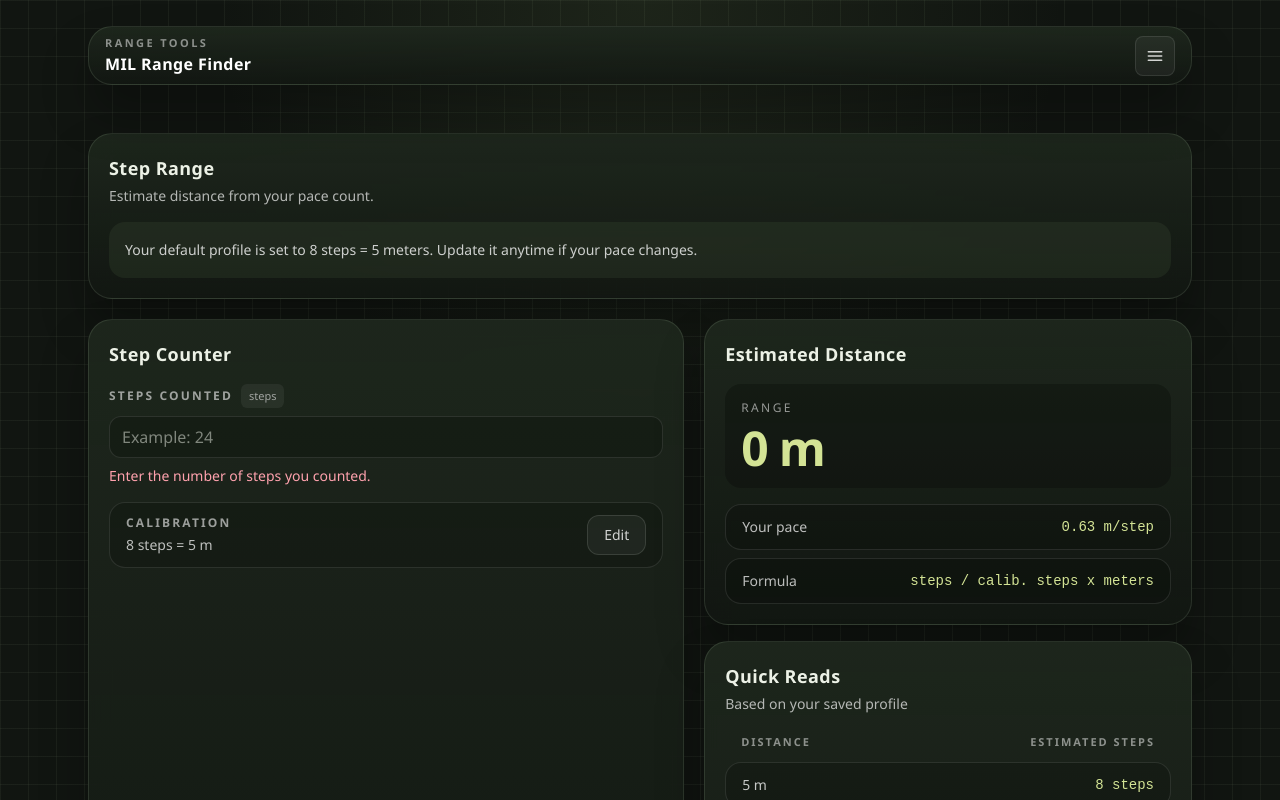
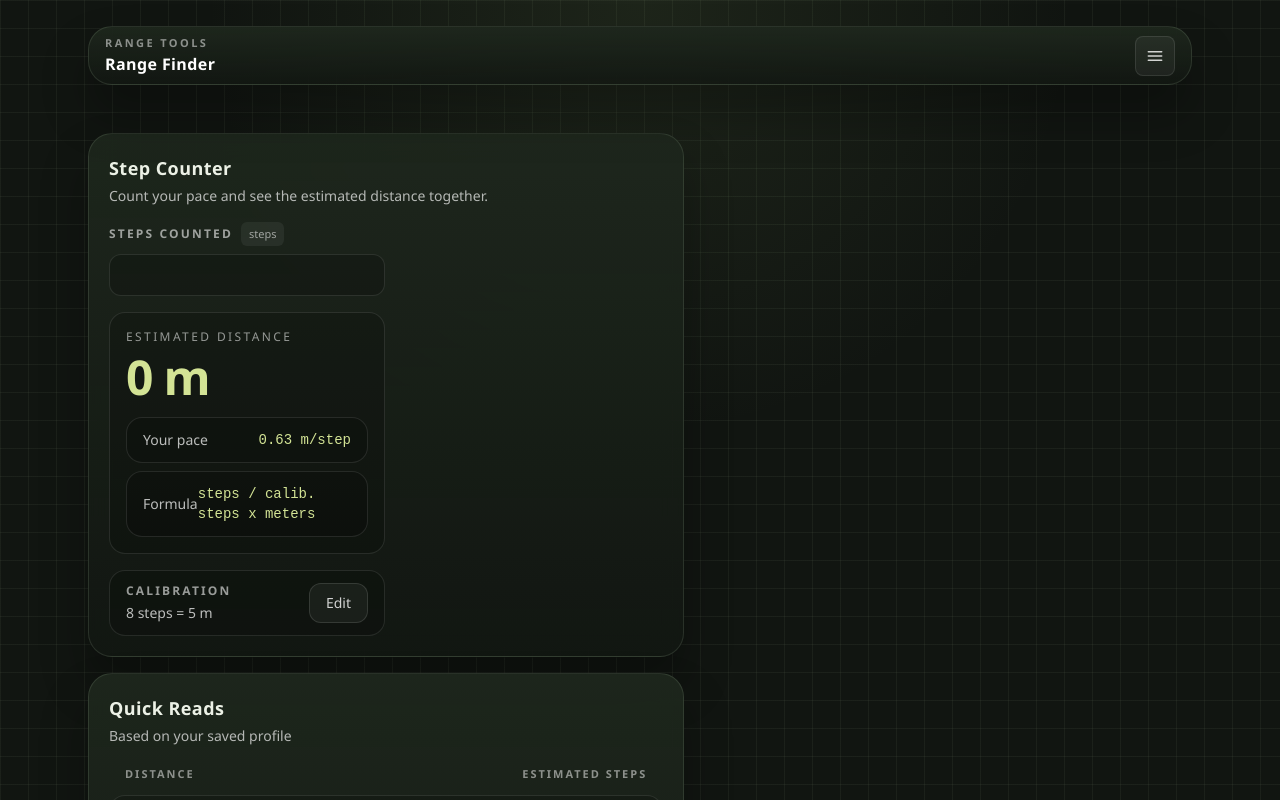
Before and after one commit to marolabio/mil-range-finder, a Next.js app: page /steps in a window 1280 px wide. Shown: the top 800 px of the page. Built offline with nearby package versions, Linux system fonts and the light colour scheme.

Commit message:
update step ranger

```diff
--- a/components/app-menu.tsx
+++ b/components/app-menu.tsx
@@ -23,7 +23,7 @@ export function AppMenu() {
               Range Tools
             </p>
             <p className="truncate text-sm font-semibold tracking-wide text-white sm:text-base">
-              MIL Range Finder
+              Range Finder
             </p>
           </div>
           <div className="relative">
--- a/components/steps-page.tsx
+++ b/components/steps-page.tsx
@@ -133,14 +133,13 @@ export function StepsPage({ initialInputs }: StepsPageProps) {
   return (
     <main className="flex-1 pt-0 pb-6 sm:pb-10">
       <div className="app-shell space-y-4 sm:space-y-5">
-        <Card title="Step Range" subtitle="Estimate distance from your pace count.">
-          <div className="rounded-2xl surface-soft p-4 text-sm leading-6 text-white/78">
-            Your default profile is set to 8 steps = 5 meters. Update it anytime if your pace changes.
-          </div>
-        </Card>
-
         <div className="space-y-4 lg:grid lg:grid-cols-[minmax(0,1.1fr)_minmax(18rem,0.9fr)] lg:gap-5 lg:space-y-0">
-          <Card title="Step Counter">
+          <div className="space-y-4">
+            <Card
+              title="Step Counter"
+              subtitle="Count your pace and see the estimated distance together."
+            >
+              <div className="grid gap-4 lg:grid-cols-[minmax(0,1fr)_minmax(16rem,0.95fr)]">
                 <div className="space-y-4">
                   <label className="block">
                     <div className="mb-2 flex items-center gap-2">
@@ -159,12 +158,33 @@ export function StepsPage({ initialInputs }: StepsPageProps) {
                       value={stepsInput}
                       onChange={(event) => setStepsInput(event.target.value)}
                       className="min-h-10 w-full rounded-xl border border-white/10 bg-black/20 px-3 py-2 text-base outline-none transition focus:border-emerald-300/60"
-                  placeholder="Example: 24"
+                      placeholder=""
                     />
-                {errors.stepsInput ? (
-                  <p className="mt-2 text-sm text-rose-300">{errors.stepsInput}</p>
-                ) : null}
                   </label>
+
+                  <div className="rounded-2xl border border-white/10 bg-black/18 p-4">
+                    <p className="text-xs uppercase tracking-[0.2em] text-white/55">
+                      Estimated Distance
+                    </p>
+                    <p className="mt-2 text-4xl font-bold tracking-tight text-accent md:text-5xl">
+                      {hasValidResult && estimatedDistance !== null
+                        ? formatExactMeters(estimatedDistance)
+                        : "0 m"}
+                    </p>
+
+                    <div className="mt-4 space-y-2 text-sm text-white/72">
+                      <div className="flex items-center justify-between rounded-2xl border border-white/10 bg-black/18 px-4 py-3">
+                        <span>Your pace</span>
+                        <span className="mono text-accent">
+                          {strideLength !== null ? `${strideLength.toFixed(2)} m/step` : "--"}
+                        </span>
+                      </div>
+                      <div className="flex items-center justify-between rounded-2xl border border-white/10 bg-black/18 px-4 py-3">
+                        <span>Formula</span>
+                        <span className="mono text-accent">steps / calib. steps x meters</span>
+                      </div>
+                    </div>
+                  </div>
 
                   <div className="rounded-2xl border border-white/10 bg-black/18 px-4 py-3">
                     <div className="flex items-center justify-between gap-3">
@@ -173,7 +193,8 @@ export function StepsPage({ initialInputs }: StepsPageProps) {
                           Calibration
                         </p>
                         <p className="mt-1 text-sm text-white/72">
-                      {calibrationStepsInput || "--"} steps = {calibrationMetersInput || "--"} {calibrationDistanceUnit}
+                          {calibrationStepsInput || "--"} steps = {calibrationMetersInput || "--"}{" "}
+                          {calibrationDistanceUnit}
                         </p>
                       </div>
                       <button
@@ -185,28 +206,6 @@ export function StepsPage({ initialInputs }: StepsPageProps) {
                       </button>
                     </div>
                   </div>
-            </div>
-          </Card>
-
-          <div className="space-y-4">
-            <Card title="Estimated Distance">
-              <div className="rounded-2xl bg-black/24 p-4">
-                <p className="text-xs uppercase tracking-[0.2em] text-white/55">Range</p>
-                <p className="mt-2 text-4xl font-bold tracking-tight text-accent md:text-5xl">
-                  {hasValidResult && estimatedDistance !== null ? formatExactMeters(estimatedDistance) : "0 m"}
-                </p>
-              </div>
-
-              <div className="mt-4 space-y-2 text-sm text-white/72">
-                <div className="flex items-center justify-between rounded-2xl border border-white/10 bg-black/18 px-4 py-3">
-                  <span>Your pace</span>
-                  <span className="mono text-accent">
-                    {strideLength !== null ? `${strideLength.toFixed(2)} m/step` : "--"}
-                  </span>
-                </div>
-                <div className="flex items-center justify-between rounded-2xl border border-white/10 bg-black/18 px-4 py-3">
-                  <span>Formula</span>
-                  <span className="mono text-accent">steps / calib. steps x meters</span>
                 </div>
               </div>
             </Card>
@@ -302,9 +301,6 @@ export function StepsPage({ initialInputs }: StepsPageProps) {
                     onChange={(event) => setCalibrationStepsInput(event.target.value)}
                     className="min-h-10 w-full rounded-xl border border-white/10 bg-black/20 px-3 py-2 text-base outline-none transition focus:border-emerald-300/60"
                   />
-                  {errors.calibrationStepsInput ? (
-                    <p className="mt-2 text-sm text-rose-300">{errors.calibrationStepsInput}</p>
-                  ) : null}
                 </label>
 
                 <label className="block">
@@ -322,9 +318,6 @@ export function StepsPage({ initialInputs }: StepsPageProps) {
                     onChange={(event) => setCalibrationMetersInput(event.target.value)}
                     className="min-h-10 w-full rounded-xl border border-white/10 bg-black/20 px-3 py-2 text-base outline-none transition focus:border-emerald-300/60"
                   />
-                  {errors.calibrationMetersInput ? (
-                    <p className="mt-2 text-sm text-rose-300">{errors.calibrationMetersInput}</p>
-                  ) : null}
                 </label>
 
                 <div className="flex gap-2 rounded-2xl bg-black/18 p-2">
```
Lines whose indentation alone changed are shown as unchanged.
